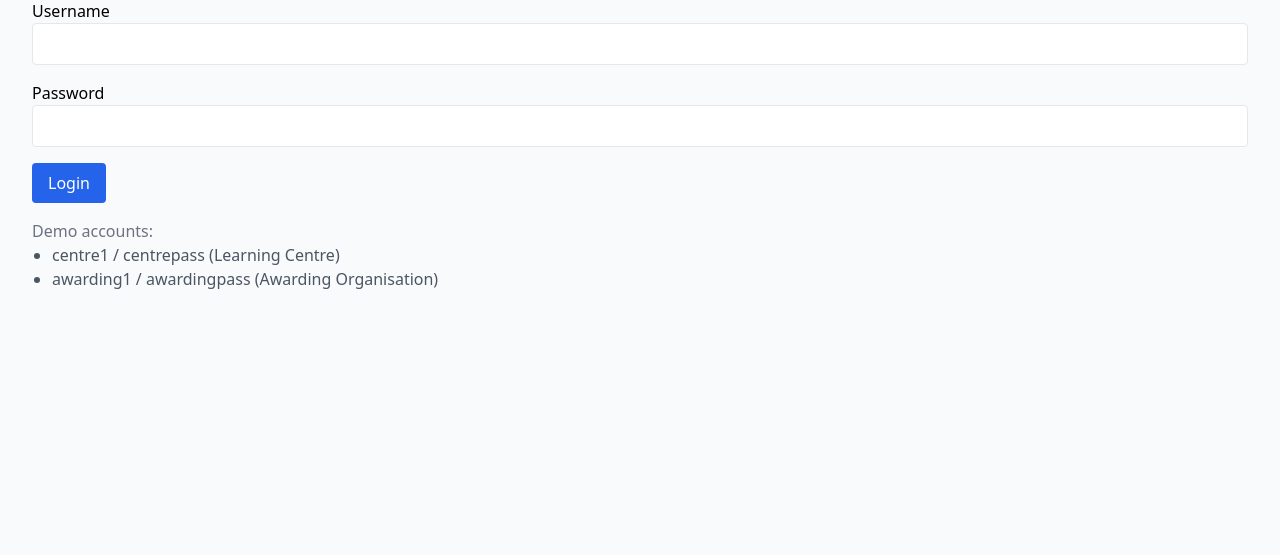
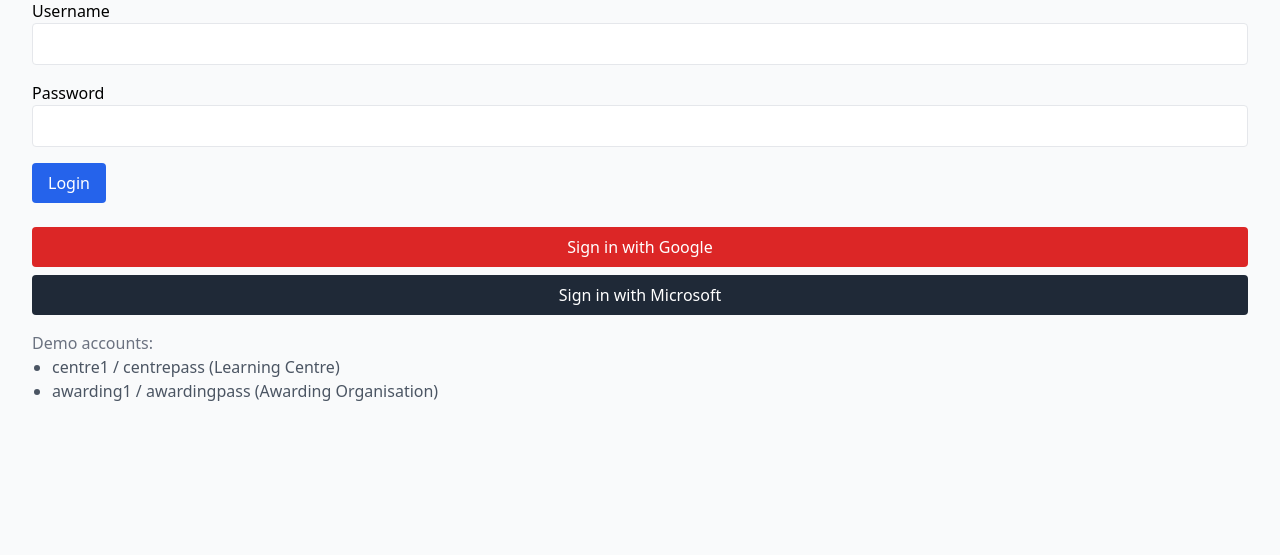
Before and after one commit to ragpark/educational-kyc, a FastAPI app: page /login in a window 1280 px wide. Shown: the part 145-700 px from the top of the page. Run offline with FastAPI, Linux system fonts and the light colour scheme; some libraries are stand-ins or nearby versions.

Commit message:
feat: add social login support

```diff
--- a/app/main.py
+++ b/app/main.py
@@ -19,6 +19,7 @@ import uuid
 import aiohttp
 import requests
 import logging
+from authlib.integrations.starlette_client import OAuth, OAuthError
 
 
 def secure_filename(filename: str) -> str:
@@ -82,6 +83,8 @@ UPLOAD_DIR = os.path.join("app", "static", "uploads")
 logging.basicConfig(level=logging.INFO)
 logger = logging.getLogger(__name__)
 
+oauth = OAuth()
+
 # MCP wrapper instance (created during startup)
 mcp_wrapper: KYCContextSource | None = None
 
@@ -98,6 +101,22 @@ users = {
         "role": "awarding_organisation",
     },
 }
+
+oauth.register(
+    name="google",
+    client_id=os.getenv("GOOGLE_CLIENT_ID"),
+    client_secret=os.getenv("GOOGLE_CLIENT_SECRET"),
+    server_metadata_url="https://accounts.google.com/.well-known/openid-configuration",
+    client_kwargs={"scope": "openid email profile"},
+)
+
+oauth.register(
+    name="microsoft",
+    client_id=os.getenv("MICROSOFT_CLIENT_ID"),
+    client_secret=os.getenv("MICROSOFT_CLIENT_SECRET"),
+    server_metadata_url="https://login.microsoftonline.com/common/v2.0/.well-known/openid-configuration",
+    client_kwargs={"scope": "openid email profile"},
+)
 
 
 def get_current_user(request: Request):
@@ -303,6 +322,43 @@ async def login(request: Request, username: str = Form(...), password: str = For
         )
     request.session["user"] = username
     return RedirectResponse("/", status_code=302)
+
+
+@app.get("/auth/{provider}")
+async def auth(request: Request, provider: str):
+    """Start OAuth flow with the given provider"""
+    client = oauth.create_client(provider)
+    if not client:
+        return RedirectResponse("/login", status_code=302)
+    redirect_uri = request.url_for("auth_callback", provider=provider)
+    return await client.authorize_redirect(request, redirect_uri)
+
+
+@app.get("/auth/{provider}/callback")
+async def auth_callback(request: Request, provider: str):
+    """Handle OAuth callback"""
+    client = oauth.create_client(provider)
+    if not client:
+        return RedirectResponse("/login", status_code=302)
+    try:
+        token = await client.authorize_access_token(request)
+    except OAuthError:
+        return RedirectResponse("/login", status_code=302)
+    userinfo = token.get("userinfo")
+    if not userinfo:
+        try:
+            userinfo = await client.parse_id_token(request, token)
+        except Exception:
+            userinfo = {}
+    email = userinfo.get("email")
+    if email:
+        users.setdefault(
+            email,
+            {"name": userinfo.get("name", email), "password": None, "role": "external"},
+        )
+        request.session["user"] = email
+        return RedirectResponse("/", status_code=302)
+    return RedirectResponse("/login", status_code=302)
 
 
 @app.get("/logout")
--- a/requirements.txt
+++ b/requirements.txt
@@ -31,3 +31,4 @@ psycopg2-binary==2.9.9
 httpx==0.26.0
 reportlab==4.0.5
 openai>=1.3.5
+authlib==1.2.1
--- a/templates/login.html
+++ b/templates/login.html
@@ -16,6 +16,10 @@
   </div>
   <button type="submit" class="bg-blue-600 text-white px-4 py-2 rounded">Login</button>
 </form>
+<div class="mt-6 space-y-2">
+  <a href="/auth/google" class="block bg-red-600 text-white px-4 py-2 rounded text-center">Sign in with Google</a>
+  <a href="/auth/microsoft" class="block bg-gray-800 text-white px-4 py-2 rounded text-center">Sign in with Microsoft</a>
+</div>
 <p class="mt-4 text-gray-500">Demo accounts:</p>
 <ul class="list-disc ml-5 text-gray-600">
   <li>centre1 / centrepass (Learning Centre)</li>
```
